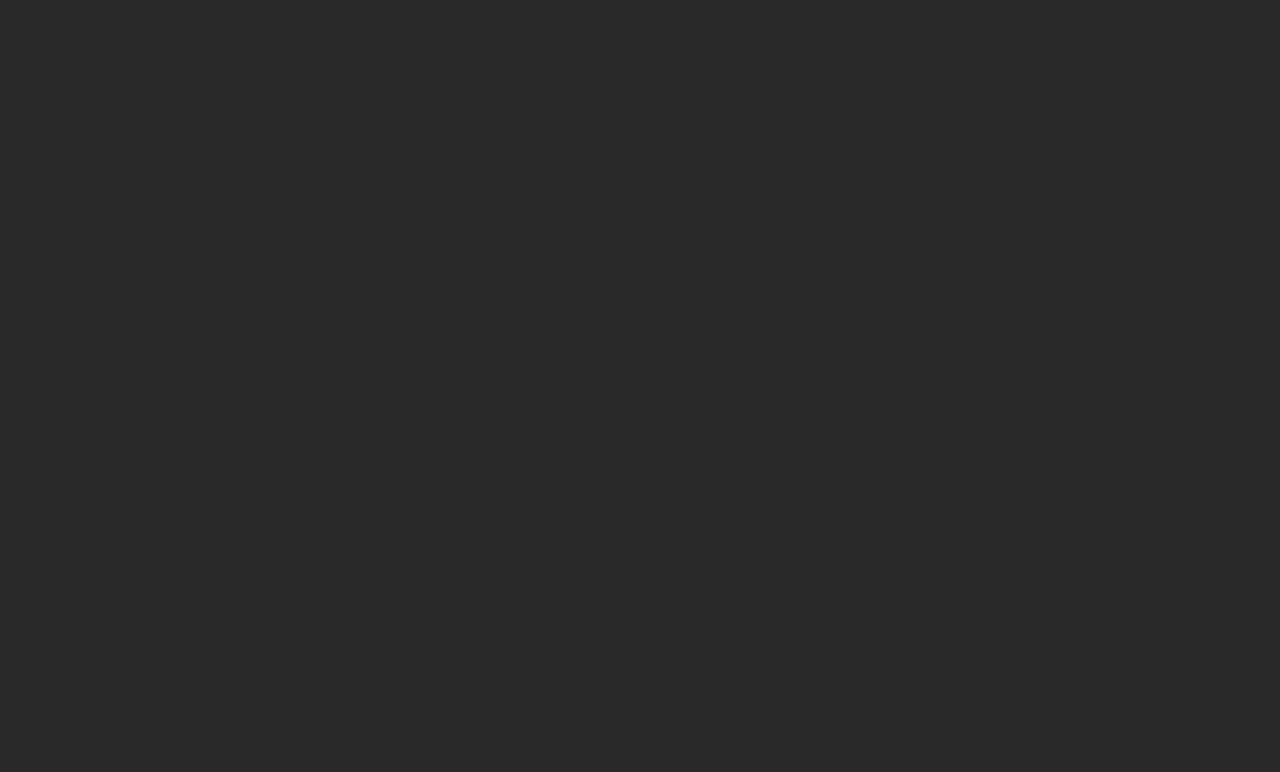
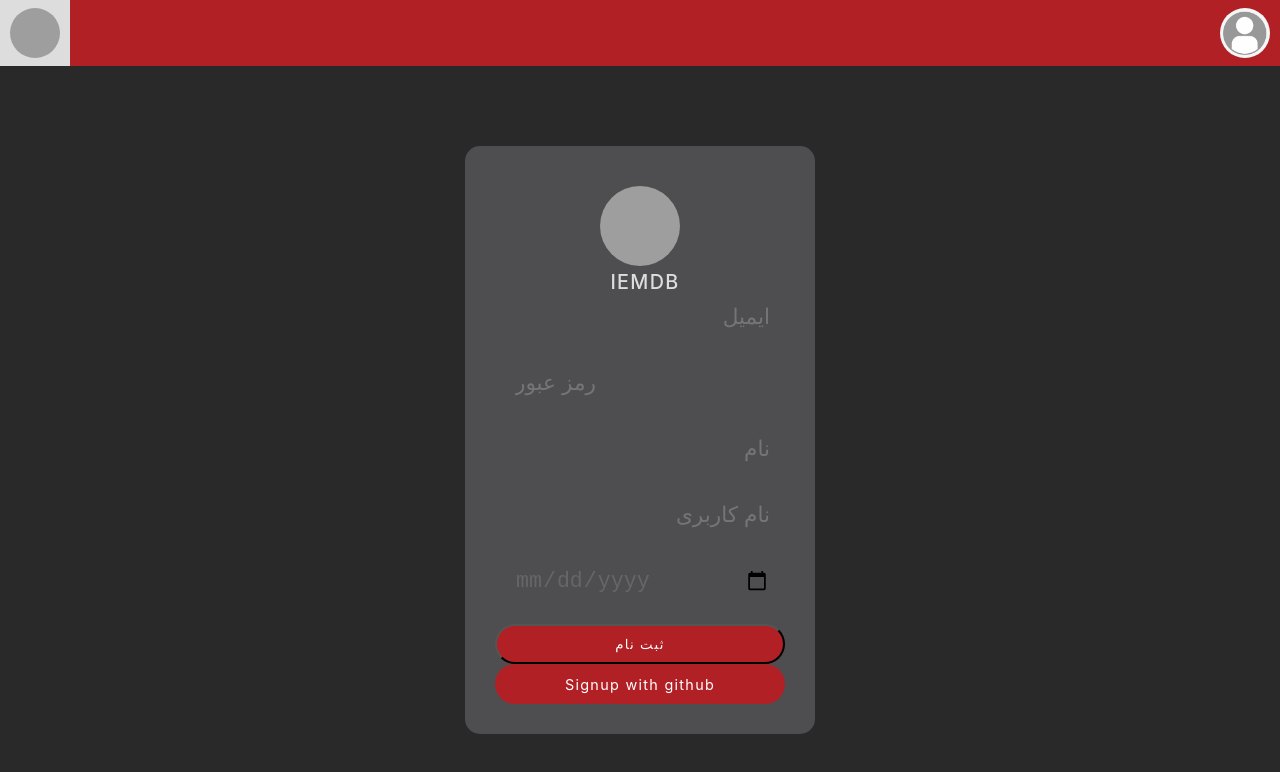
Before and after one commit to beafshar/IEMDB-react, a React (Create React App) app: page /signup in a window 1280 px wide. Before the commit this address had no page. Shown: the top 772 px of the page. Built offline with nearby package versions, Linux system fonts and the light colour scheme; no server answers; grey boxes are pictures that could not be loaded; a web font is replaced by a local one.

Commit message:
add signup page

```diff
--- a/src/App.js
+++ b/src/App.js
@@ -2,26 +2,34 @@
 import './App.css';
 import Login from './Login/Login'
 import NavBar from './Common/style'
-import React from "react";
+import React, {useEffect} from "react";
 import Movies from './Movies/movies'
 import Actor from './Actor/actor'
 import Movie from './Movie/movie'
 import Watchlist from "./Watchlist/watchlist";
 import Logout from "./Logout/Logout";
+import Signup from "./Signup/signup";
+import Callback from "./Callback/callback";
 
 function App() {
+
+    useEffect(() => {
+        console.log("doodool")
+    }, []);
+
     return (
         <Router>
             <Routes>
                 <Route path="/" element={<div><NavBar></NavBar><Login></Login></div>}></Route>
                 <Route path="/login" element={<div><NavBar></NavBar><Login></Login></div>}></Route>
-                {/*<Route path="/signup" element={<Signup></Signup>}></Route>*/}
+                <Route path="/signup" element={<div><NavBar></NavBar><Signup></Signup></div>}></Route>
                 <Route path="/movies" element={<div><Movies></Movies></div>}></Route>
                 <Route path='/movies/:id' element={<div><NavBar></NavBar><Movie></Movie></div>}></Route>
                 <Route path='/actors/:id' element={<div><NavBar></NavBar><Actor></Actor></div>}></Route>
                 <Route path="/watchlist" element={<div><NavBar></NavBar><Watchlist></Watchlist></div>}></Route>
                 <Route path="/logout" element={<div><NavBar></NavBar><Logout></Logout></div>}></Route>
-                {/*<Route path="*" element={<NotFound></NotFound>}></Route>*/}
+                <Route path="/callback" exact element={<Callback />}></Route>
+                <Route path="*" element={<div><NavBar></NavBar><Login></Login></div>}></Route>
             </Routes>
         </Router>
     );
--- /dev/null
+++ b/src/Callback/callback.js
@@ -0,0 +1,21 @@
+import '../Common/style.css'
+import { useNavigate } from "react-router-dom";
+import {send_code_to_backend} from "../Common/api";
+import {useEffect} from "react";
+
+
+function Callback(){
+    const navigator = useNavigate();
+    let parameters = new URLSearchParams(window.location.search);
+    let code = parameters.get('code');
+
+    useEffect(() => {
+        console.log("aaa")
+        send_code_to_backend(code).then(res => {
+            console.log(res)
+        })
+    })
+
+
+}
+export default Callback;
--- a/src/Common/api.js
+++ b/src/Common/api.js
@@ -94,3 +94,7 @@
 export const delete_movie = (id) => {
     return axios.post(`${server}/watchlist/${id}`)
 }
+
+export const send_code_to_backend = (code) => {
+    return axios.get(`${server}/callback/${code}`)
+}
--- a/src/Login/login.css
+++ b/src/Login/login.css
@@ -113,3 +113,15 @@
     text-align: right;
     padding-right: 10px;
 }
+
+.span-btn {
+    display: flex;
+    justify-content: center;
+    align-items: center;
+    color: gray;
+}
+
+.span-btn a {
+    color: white;
+    text-decoration: none;
+}
--- a/src/Signup/signup.js
+++ b/src/Signup/signup.js
@@ -3,7 +3,6 @@
 import template from '../Common/template.png'
 import {signup_api} from "../Common/api";
 import { useNavigate } from "react-router-dom";
-
 
 function Signup(){
     const navigator = useNavigate();
@@ -17,7 +16,7 @@
         console.log(username)
         console.log(password)
         e.preventDefault();
-        signup_api({username, password, nickname, name,birthdate})
+        signup_api({username, password, nickname, name, birthdate})
             .then(res => {
                 console.log(res);
                 navigator("/movies")
@@ -33,35 +32,38 @@
             <div className="logo"><div className="logo"><img src={template} alt="logo"/></div></div>
             <div className="name"> IEMDB</div>
             <form className="p-3 mt-3">
-                <div className="form-field d-flex"><span className="far fa-user"> </span> <input onChange={e => setUsername(e.target.value)}
+                <div className="form-field d-flex"><input onChange={e => setUsername(e.target.value)}
                                                                                                 type="text" name="email"
                                                                                                 id="userName"
                                                                                                 placeholder="ایمیل"/>
                 </div>
-                <div className="form-field d-flex"><span className="fas fa-key"> </span> <input onChange={e => setPassword(e.target.value)}
+                <div className="form-field d-flex"><input onChange={e => setPassword(e.target.value)}
                                                                                                 type="password"
                                                                                                 name="password" id="pwd"
                                                                                                 placeholder="رمز عبور"/>
                 </div>
-                <div className="form-field d-flex"><span className="far fa-user"></span> <input onChange={e => setNickname(e.target.value)}
+                <div className="form-field d-flex"><input onChange={e => setName(e.target.value)}
+                                                                                                type="text" name="name"
+                                                                                                id="Name"
+                                                                                                placeholder="نام"/></div>
+                <div className="form-field d-flex"><input onChange={e => setNickname(e.target.value)}
                                                                                                 type="text"
                                                                                                 name="nickName"
                                                                                                 id="nickName"
                                                                                                 placeholder="نام کاربری"/>
                 </div>
-                <div className="form-field d-flex"><span className="far fa-user"></span> <input onChange={e => setName(e.target.value)}
-                                                                                                type="text" name="name"
-                                                                                                id="Name"
-                                                                                                placeholder="نام"/></div>
-                <div className="form-field d-flex"><span className="far fa-user"></span> <input onChange={e => setBirthdate(e.target.value)}
+                <div className="form-field d-flex"><input onChange={e => setBirthdate(e.target.value)}
                                                                                                 type="date"
                                                                                                 name="birthdate"
                                                                                                 id="birthdate"
                                                                                                 placeholder="تاریخ تولد"/>
                 </div>
                 <button className="btn mt-3" onClick={e => submitData(e)}>ثبت نام</button>
+                {/*"https://github.com/login/oauth/authorize?client_id=f6eb4e409157aef614cd&scope=user"*/}
+                {/* eslint-disable-next-line no-restricted-globals */}
+                {/*<button className="btn mt-3" onClick={() => window.open("https://github.com/login/oauth/authorize?client_id=f6eb4e409157aef614cd&scope=user", "_blank")}>Signup with github</button>*/}
+                <span className="btn span-btn mt-3"><a href={"https://github.com/login/oauth/authorize?client_id=f6eb4e409157aef614cd&scope=user"}>Signup with github</a></span>
             </form>
-
         </div>
 
     )
--- a/src/index.js
+++ b/src/index.js
@@ -6,9 +6,9 @@
 
 const root = ReactDOM.createRoot(document.getElementById('root'));
 root.render(
-  <React.StrictMode>
+  // <React.StrictMode>
     <App />
-  </React.StrictMode>
+  // </React.StrictMode>
 );
 
 // If you want to start measuring performance in your app, pass a function
```
Also changed, not shown: src/Signup/signup.css (added).
